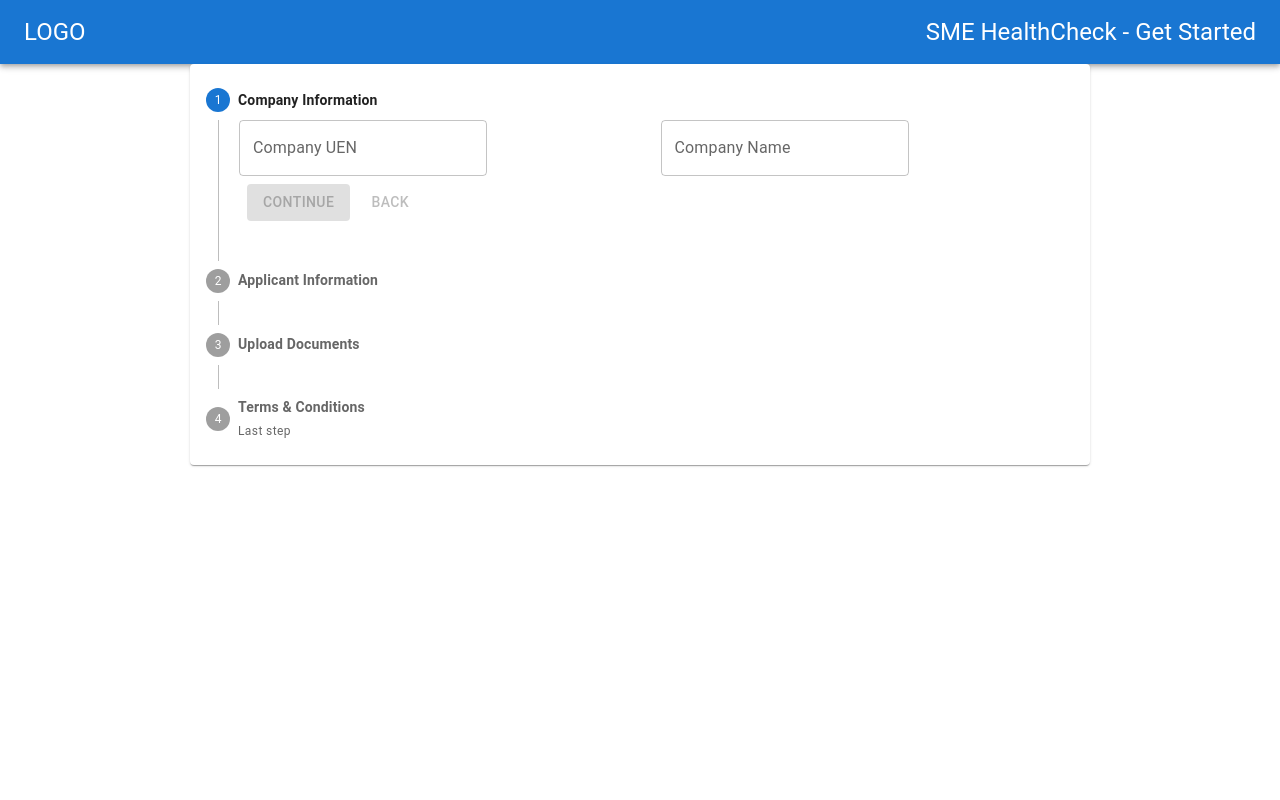
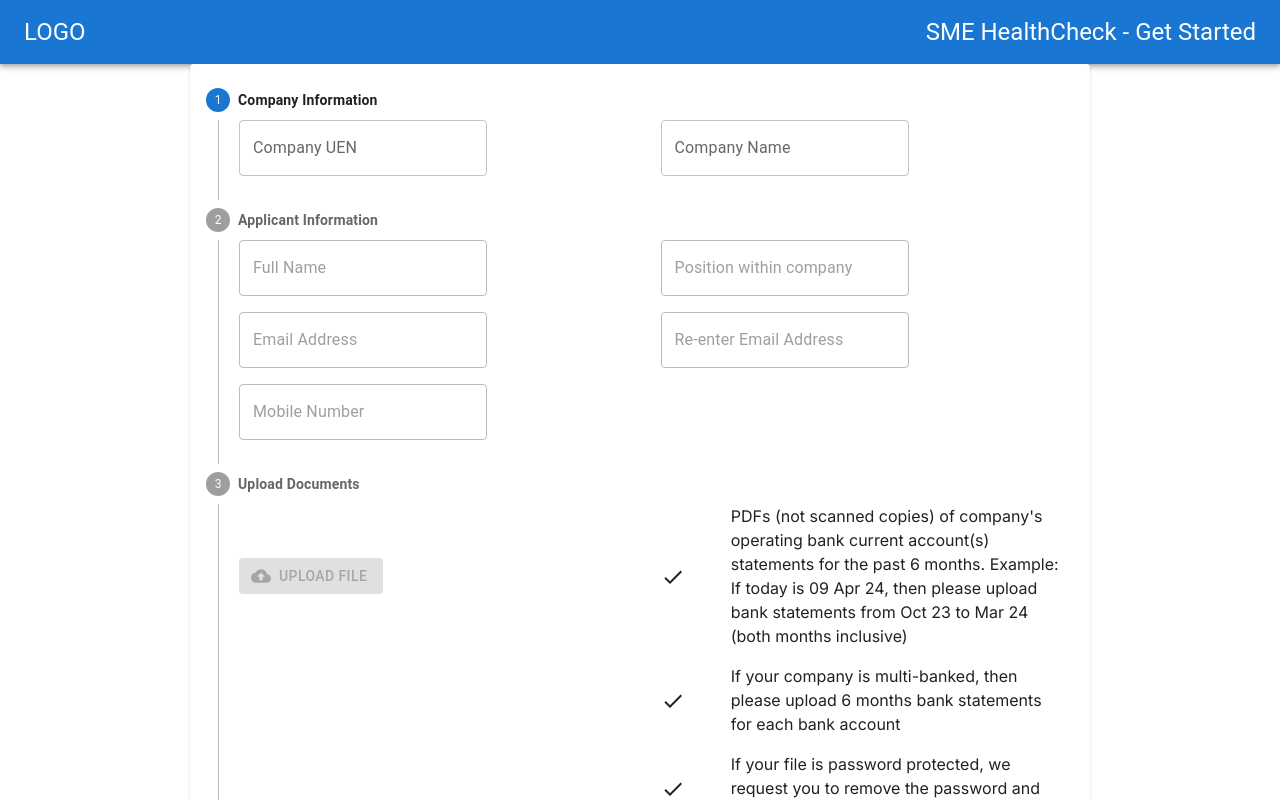
Before and after one commit to KAR3236/smehealth-frontend, a Next.js app: page / in a window 1280 px wide. Shown: the top 800 px of the page. Built offline with nearby package versions, Linux system fonts and the light colour scheme.

Commit message:
Made changes in stepper page for enable and disable fields

```diff
--- a/app/APIs/healthInfoAPIs.tsx
+++ b/app/APIs/healthInfoAPIs.tsx
@@ -3,7 +3,24 @@ import { ADD_HEALTH_INFO } from "./APIs";
 import { baseURL } from "./baseUrl";
 
 export async function addHealthInfoAPI(data: HealthInfoDataInterface) {
-  return await baseURL.post(ADD_HEALTH_INFO, data, {
+  const formData = new FormData();
+
+  Object.entries(data).forEach(([key, value]) => {
+    if (value !== null) {
+      // Check if the value is not null
+      if (value instanceof FileList || value instanceof Array) {
+        // If the value is a FileList or an array of Files, append each file
+        Array.from(value).forEach((file) => {
+          formData.append(key, file, file.name);
+        });
+      } else {
+        // For string values, just append them directly
+        formData.append(key, value);
+      }
+    }
+  });
+
+  return await baseURL.post(ADD_HEALTH_INFO, formData, {
     headers: {
       "Content-Type": "multipart/form-data",
     },
--- a/app/Validations/userValidation.tsx
+++ b/app/Validations/userValidation.tsx
@@ -17,10 +17,15 @@ export const smeHealthCheckValidation = Yup.object({
     .required(),
   mobile_no: Yup.string().min(10).required("Mobile Number is a required field"),
   file: Yup.mixed()
-    .required("Please upload a file")
+    .required("Please upload a files")
+    .test("fileType", "Only PDF files is allowed", (values: any) => {
+      return values.every((value: any) => value.type === "application/pdf");
+    }),
+  terms_condition: Yup.boolean()
     .test(
-      "fileType",
-      "Only PDF file is allowed",
-      (value: any) => value && value.type === "application/pdf"
-    ),
+      "terms_condition",
+      "Terms and Conditions is a required field",
+      (value: any) => value === true
+    )
+    .required("Terms and Conditions is a required field"),
 });
--- a/app/page.tsx
+++ b/app/page.tsx
@@ -12,7 +12,7 @@ import {
 import { toast } from "react-toastify";
 import { useFormik } from "formik";
 import { useRouter } from "next/navigation";
-import { useState } from "react";
+import { useEffect, useState } from "react";
 import { smeHealthCheckValidation } from "./Validations/userValidation";
 import { useDispatch, useSelector } from "react-redux";
 import { hideLoader, showLoader } from "./Redux/Slice/loaderSlice";
@@ -105,14 +105,27 @@ export default function Home() {
   ];
 
   const [activeStep, setActiveStep] = useState<number>(0);
+  useEffect(() => {
+    const isStep1 = !formik.errors.company_uen && !formik.errors.company_name;
+    const isStep2 =
+      !formik.errors.full_name &&
+      !formik.errors.company_position &&
+      !formik.errors.email &&
+      !formik.errors.re_enter_email &&
+      !formik.errors.mobile_no;
+    const isStep3 = !formik.errors.file;
+    const isStep4 = !formik.errors.terms_condition;
 
-  const handleNext = () => {
-    setActiveStep((prevActiveStep) => prevActiveStep + 1);
-  };
-
-  const handleBack = () => {
-    setActiveStep((prevActiveStep) => prevActiveStep - 1);
-  };
+    if (!isStep1) {
+      setActiveStep(0);
+    } else if (!isStep2) {
+      setActiveStep(1);
+    } else if (!isStep3) {
+      setActiveStep(2);
+    } else if (!isStep4) {
+      setActiveStep(3);
+    }
+  }, [formik.errors]);
 
   const handleUploadClick = () => {
     formik.setFieldTouched("file", true);
@@ -155,7 +168,7 @@ export default function Home() {
         <Form onSubmit={formik.handleSubmit}>
           <Stepper activeStep={activeStep} orientation="vertical">
             {steps.map((step, index) => (
-              <Step key={step.label}>
+              <Step key={step.label} expanded>
                 <StepLabel
                   optional={
                     index === 3 ? (
@@ -235,6 +248,9 @@ export default function Home() {
                             label={constant.FULL_NAME}
                             name="full_name"
                             type="text"
+                            disabled={
+                              activeStep === 1 || activeStep > 1 ? false : true
+                            }
                             value={formik?.values?.full_name}
                             onBlur={formik.handleBlur}
                             onChange={formik.handleChange}
@@ -260,6 +276,9 @@ export default function Home() {
                             label={constant.COMPANY_POSITION}
                             name="company_position"
                             type="text"
+                            disabled={
+                              activeStep === 1 || activeStep > 1 ? false : true
+                            }
                             value={formik?.values?.company_position}
                             onBlur={formik.handleBlur}
                             onChange={formik.handleChange}
@@ -285,6 +304,9 @@ export default function Home() {
                             label={constant.EMAIL}
                             name="email"
                             type="email"
+                            disabled={
+                              activeStep === 1 || activeStep > 1 ? false : true
+                            }
                             value={formik?.values?.email}
                             onBlur={formik.handleBlur}
                             onChange={formik.handleChange}
@@ -308,6 +330,9 @@ export default function Home() {
                             id={constant.RE_ENTER_EMAIL}
                             label={constant.RE_ENTER_EMAIL}
                             name="re_enter_email"
+                            disabled={
+                              activeStep === 1 || activeStep > 1 ? false : true
+                            }
                             type={constant.EMAIL.toLowerCase()}
                             value={formik?.values?.re_enter_email}
                             onBlur={formik.handleBlur}
@@ -334,6 +359,9 @@ export default function Home() {
                             label={constant.MOBILE_NO}
                             name="mobile_no"
                             type="text"
+                            disabled={
+                              activeStep === 1 || activeStep > 1 ? false : true
+                            }
                             value={formik?.values?.mobile_no}
                             onBlur={formik.handleBlur}
                             onChange={formik.handleChange}
@@ -362,6 +390,9 @@ export default function Home() {
                             role={undefined}
                             variant="contained"
                             tabIndex={-1}
+                            disabled={
+                              activeStep === 2 || activeStep > 2 ? false : true
+                            }
                             startIcon={<CloudUploadIcon />}
                             onClick={handleUploadClick}
                           >
@@ -371,11 +402,16 @@ export default function Home() {
                               name="file"
                               style={{ display: "none" }}
                               accept="application/pdf"
+                              multiple
                               onChange={(event: any) => {
-                                formik.setFieldValue(
-                                  "file",
-                                  event.target.files[0]
-                                );
+                                const files = event.target.files;
+                                if (files.length > 6) {
+                                  event.target.value = null;
+                                  alert("Only up to 6 files are allowed.");
+                                } else {
+                                  const fileList = Array.from(files);
+                                  formik.setFieldValue("file", fileList);
+                                }
                               }}
                               onBlur={formik.handleBlur}
                             />
@@ -441,6 +477,7 @@ export default function Home() {
                                 <Checkbox
                                   name="terms_condition"
                                   checked={formik?.values?.terms_condition}
+                                  disabled={activeStep === 3 ? false : true}
                                   onBlur={formik.handleBlur}
                                   onChange={formik.handleChange}
                                 />
@@ -496,65 +533,30 @@ export default function Home() {
                       </>
                     )}
                   </Grid>
+                </StepContent>
+              </Step>
+            ))}
             <Box sx={{ mb: 2, ml: 1 }}>
-                    <div>
+              {loader ? (
+                <CircularProgress size={25} />
+              ) : formik?.values.terms_condition ||
+                formik?.values.terms_condition === undefined ? (
                 <Button
                   disabled={
-                          index === 0 &&
-                          formik?.values.company_uen &&
-                          formik?.values.company_name
-                            ? false
-                            : index === 1 &&
-                              formik?.values.full_name &&
-                              formik?.values.company_position &&
-                              formik?.values.email &&
-                              formik?.values.mobile_no
-                            ? false
-                            : index === 2 && formik?.values.file
-                            ? false
-                            : index === 3 &&
-                              (formik?.values.terms_condition ||
-                                formik?.values.terms_condition === undefined)
+                    formik?.values.terms_condition ||
+                    formik?.values.terms_condition === undefined
                       ? false
                       : true
                   }
-                        type={
-                          index === 3 &&
-                          (formik?.values.terms_condition ||
-                            formik?.values.terms_condition === undefined)
-                            ? "submit"
-                            : "button"
-                        }
+                  type="submit"
                   variant="contained"
-                        onClick={
-                          index === 3 &&
-                          (formik?.values.terms_condition ||
-                            formik?.values.terms_condition === undefined)
-                            ? () => formik.handleSubmit
-                            : handleNext
-                        }
                   sx={{ mt: 1, mr: 1 }}
+                  onClick={() => formik.handleSubmit}
                 >
-                        {loader ? (
-                          <CircularProgress size={25} />
-                        ) : index === steps.length - 1 ? (
-                          "Submit"
-                        ) : (
-                          "Continue"
-                        )}
+                  Submit
                 </Button>
-                      <Button
-                        disabled={index === 0}
-                        onClick={handleBack}
-                        sx={{ mt: 1, mr: 1 }}
-                      >
-                        Back
-                      </Button>
-                    </div>
+              ) : null}
             </Box>
-                </StepContent>
-              </Step>
-            ))}
           </Stepper>
         </Form>
       </Paper>
```
Lines whose indentation alone changed are shown as unchanged.
